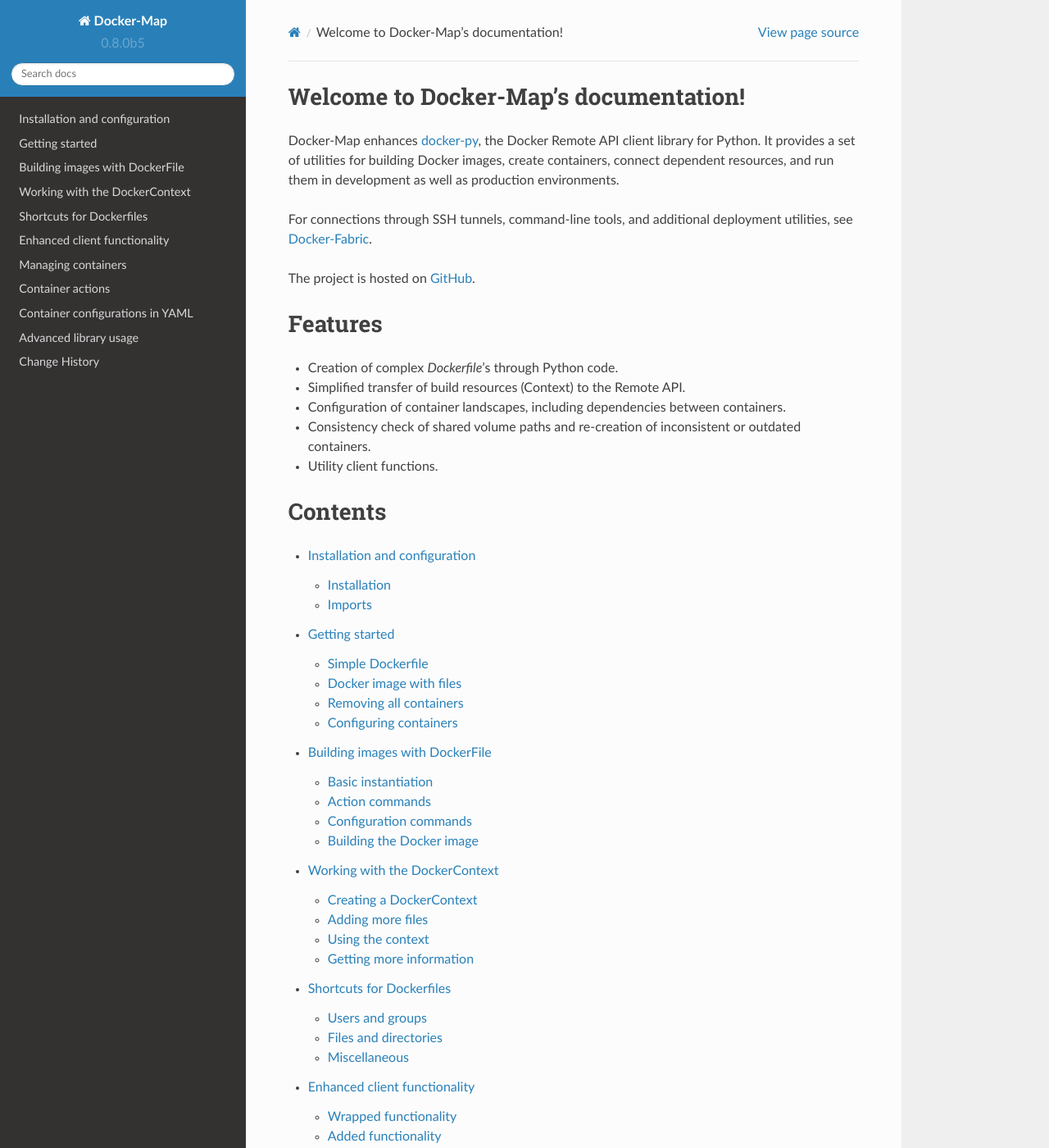
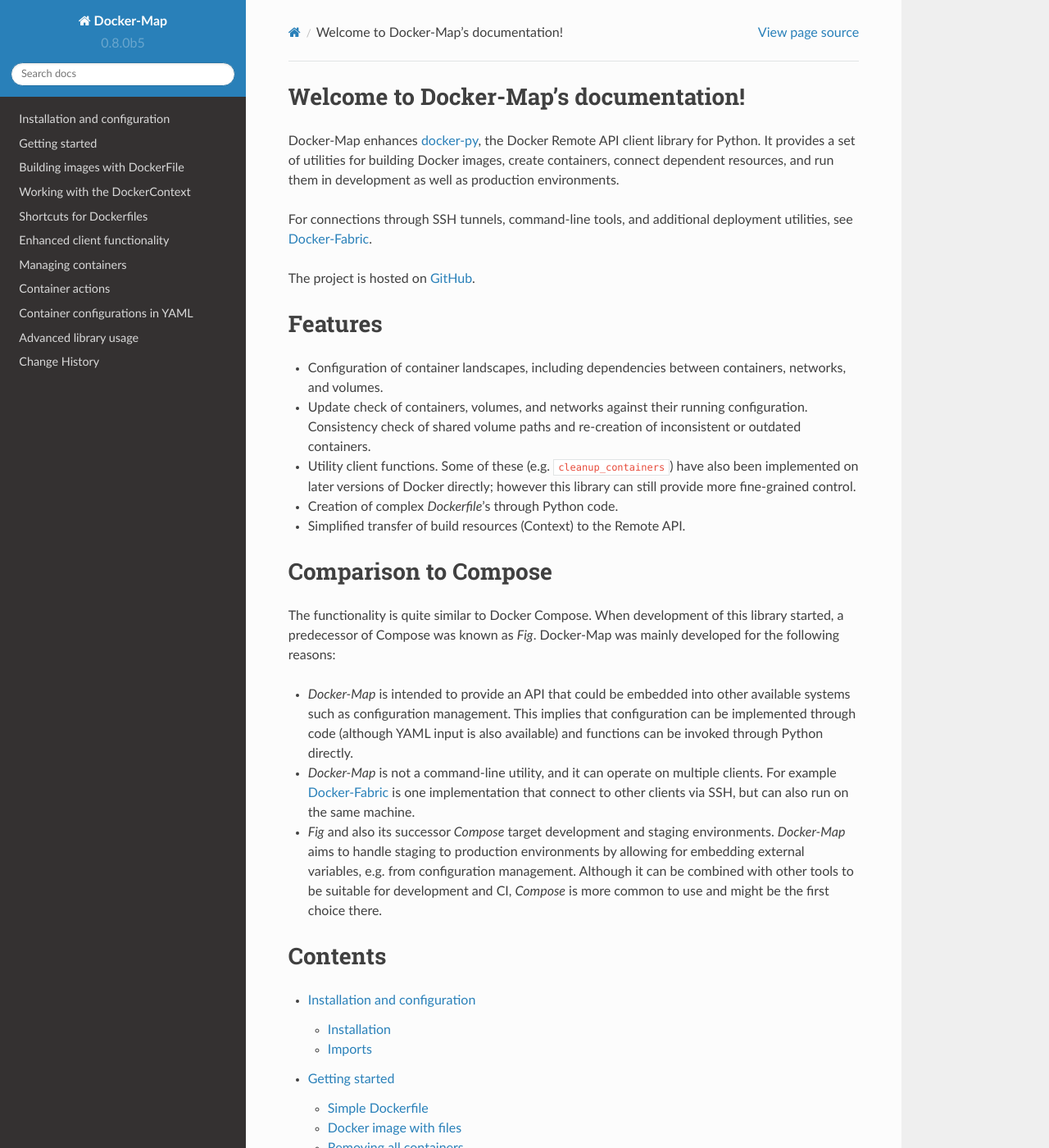
Before and after one commit to merll/docker-map, a Sphinx documentation site: the page built from docs/index.rst, in a window 1280 px wide and 1400 px high. Shown: the whole window at 82% size. Built offline with Sphinx 7.4.7 and the Read the Docs theme 2.0.0, drawn with Linux system fonts in a browser that asks for light colours.

Commit message:
Update to docs index; minor readme adjustment.

```diff
--- a/docs/index.rst
+++ b/docs/index.rst
@@ -15,12 +15,28 @@
 Features
 ========
 
+* Configuration of container landscapes, including dependencies between containers, networks, and volumes.
+* Update check of containers, volumes, and networks against their running configuration. Consistency check of shared
+  volume paths and re-creation of inconsistent or outdated containers.
+* Utility client functions. Some of these (e.g. ``cleanup_containers``) have also been implemented on later versions of
+  Docker directly; however this library can still provide more fine-grained control.
 * Creation of complex `Dockerfile`'s through Python code.
 * Simplified transfer of build resources (Context) to the Remote API.
-* Configuration of container landscapes, including dependencies between containers.
-* Consistency check of shared volume paths and re-creation of inconsistent or outdated containers.
-* Utility client functions.
 
+Comparison to Compose
+=====================
+The functionality is quite similar to Docker Compose. When development of this library started, a predecessor of Compose
+was known as *Fig*. Docker-Map was mainly developed for the following reasons:
+
+* *Docker-Map* is intended to provide an API that could be embedded into other available systems such as
+  configuration management. This implies that configuration can be implemented through code (although YAML input is also
+  available) and functions can be invoked through Python directly.
+* *Docker-Map* is not a command-line utility, and it can operate on multiple clients. For example Docker-Fabric_ is one
+  implementation that connect to other clients via SSH, but can also run on the same machine.
+* *Fig* and also its successor *Compose* target development and staging environments. *Docker-Map* aims to handle
+  staging to production environments by allowing for embedding external variables, e.g. from configuration management.
+  Although it can be combined with other tools to be suitable for development and CI, *Compose* is more common to use
+  and might be the first choice there.
 
 Contents
 ========
```
Also changed, not shown: README.md (+1 -2 lines).
